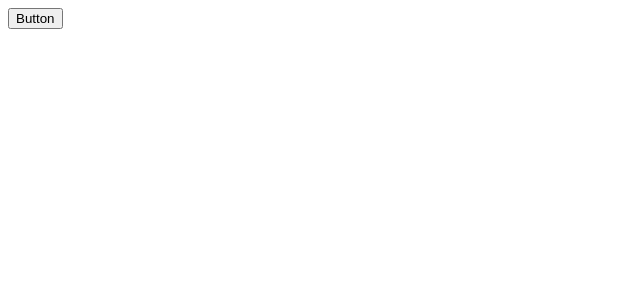
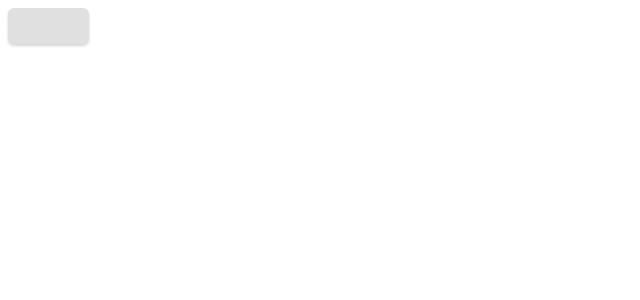
Before and after one commit to anualabi/button-component, a React (Create React App) app: page / in a window 1280 px wide. Shown: the top 300 px of the page, without its empty margins (0-640 px from the left). Built offline with nearby package versions, Linux system fonts and the light colour scheme.

Commit message:
Add button variants

```diff
--- a/package.json
+++ b/package.json
@@ -10,6 +10,7 @@
     "@types/node": "^16.11.19",
     "@types/react": "^17.0.38",
     "@types/react-dom": "^17.0.11",
+    "prop-types": "^15.8.1",
     "react": "^17.0.2",
     "react-dom": "^17.0.2",
     "react-scripts": "5.0.0",
@@ -62,6 +63,7 @@
     "@storybook/node-logger": "^6.4.12",
     "@storybook/preset-create-react-app": "^4.0.0",
     "@storybook/react": "^6.4.12",
+    "@types/prop-types": "^15.7.4",
     "@types/styled-components": "^5.1.20",
     "bootstrap": "^5.1.3",
     "webpack": "^5.66.0"
--- a/src/App.tsx
+++ b/src/App.tsx
@@ -1,5 +1,5 @@
 import React from 'react';
-import Button from "./buttons"
+import {Button} from "./buttons"
 
 function App() {
   return (
--- a/src/buttons/index.tsx
+++ b/src/buttons/index.tsx
@@ -1,11 +1,28 @@
 import React from 'react'
+import PropTypes from 'prop-types';
+import { StyledButton } from './styles';
 
-const Button = () => {
-  return (
-    <div>
-      <button>Button</button>
-    </div>
-  )
+export interface ButtonProps extends React.ComponentPropsWithoutRef<'button'> {
+  variant?: 'default' | 'outline' | 'text';
 }
 
-export default Button
+export const Button = React.forwardRef<HTMLButtonElement, ButtonProps>(({children, variant, ...props}, ref) => {
+  return (
+    <StyledButton
+      ref={ref}
+      type='button'
+      variant={variant}
+      {...props}
+    >
+      {children}
+    </StyledButton>
+  )
+})
+
+Button.propTypes = {
+  variant: PropTypes.oneOf(['default', 'outline', 'text'])
+}
+
+Button.defaultProps = {
+  variant: 'default'
+}
--- a/src/buttons/styles.ts
+++ b/src/buttons/styles.ts
@@ -1,3 +1,44 @@
-import styled from "styled-components";
+import styled, { css } from "styled-components";
+import { ButtonProps } from './';
+import { DEFAULT_COLOR, DEFAULT_DARK_COLOR, DARK_TEXT, PRIMARY_TEXT, LIGHT_BLUE } from "../utils/styles"
 
-export const StyledButton = styled.button``
+const variantStyles = (p: ButtonProps) => {
+  let color = PRIMARY_TEXT;
+  let backgroundColor = "transparent";
+  let bgHoverColor = LIGHT_BLUE;
+  let border = `2px solid ${PRIMARY_TEXT}`;
+  let boxShadow = "0px 2px 3px rgba(51, 51, 51, 0.2)";
+
+  if (p.variant === 'default') {
+    color = DARK_TEXT;
+    backgroundColor = DEFAULT_COLOR;
+    border = "none";
+    bgHoverColor = DEFAULT_DARK_COLOR;
+  } else if (p.variant === "text") {
+    border = "none"
+    boxShadow = "none"
+  }
+
+  return css`
+    color: ${color};
+    background-color: ${backgroundColor};
+    border: ${border};
+    box-shadow: ${boxShadow};
+
+    &:hover,
+    &:focus {
+      background-color: ${bgHoverColor};
+    }
+  `
+}
+
+export const StyledButton = styled.button<ButtonProps>`
+  border-radius: 6px;
+  box-shadow: 0px 2px 3px rgba(51, 51, 51, 0.2);
+  cursor: pointer;
+  text-align: center;
+  width: 81px;
+  height: 36px;
+
+  ${variantStyles}
+`
--- a/src/utils/styles.ts
+++ b/src/utils/styles.ts
@@ -8,4 +8,5 @@ export const DANGER_COLOR = "#D32F2F";
 export const DANGER_DARK_COLOR = "#9A0007";
 export const DARK_TEXT = "#3F3F3F";
 export const PRIMARY_TEXT = "#3D5AFE";
-export const WHITE_COLOR = "#FFFFFF"
+export const WHITE_COLOR = "#FFFFFF";
+export const LIGHT_BLUE = "rgba(41, 98, 255, 0.1)"
```
Also changed, not shown: 2 other files (tests, documents, lock files or other folders).
